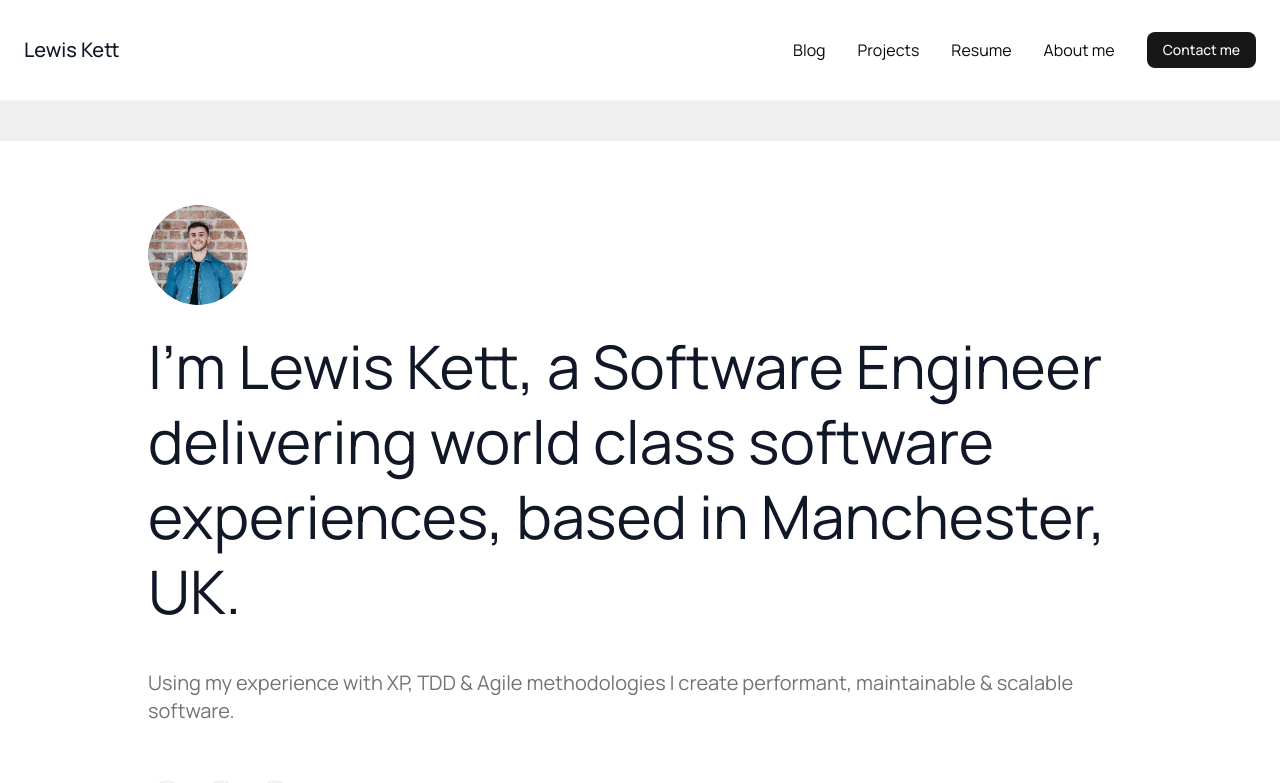
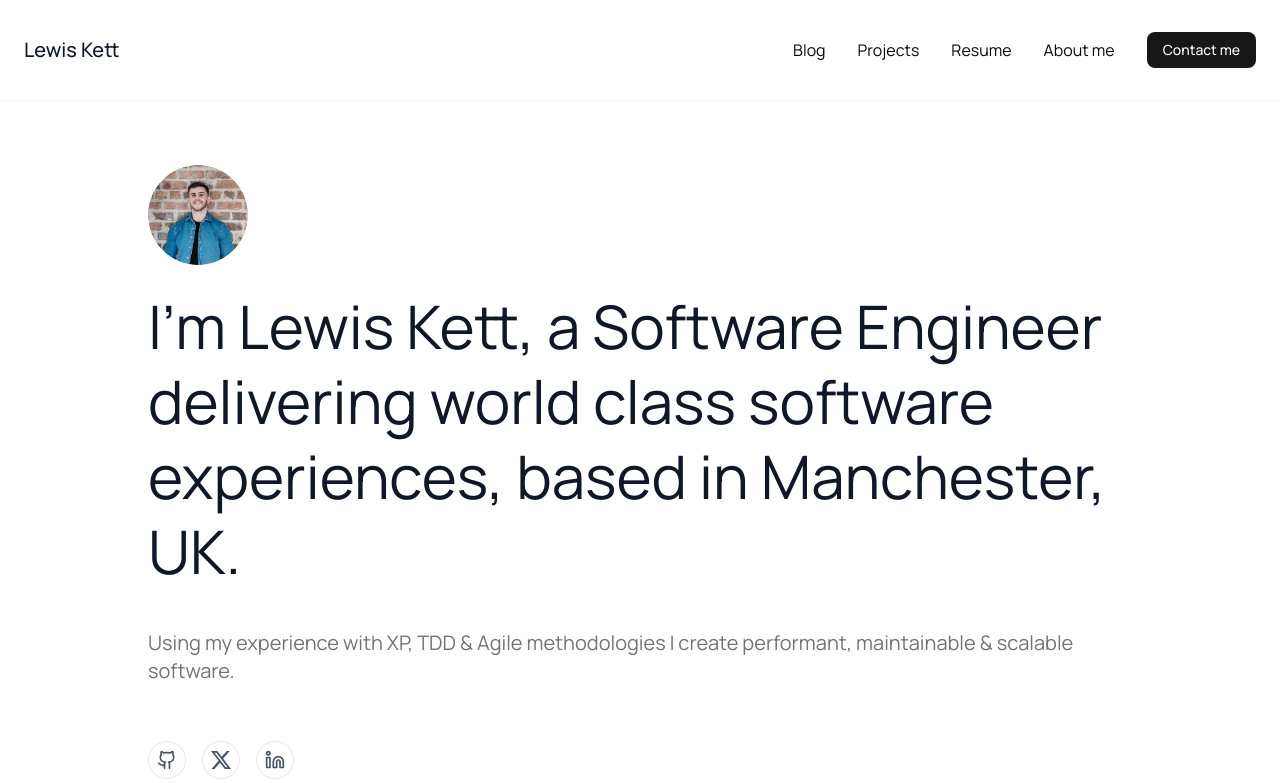
Before and after one commit to Lewis-Kett/dev-blog, a Next.js app: page / in a window 1280 px wide. Shown: the top 783 px of the page. Built offline with nearby package versions, Linux system fonts and the light colour scheme.

Commit message:
removes styling from main elem

```diff
--- a/src/app/page.tsx
+++ b/src/app/page.tsx
@@ -3,7 +3,7 @@ import { HomeCarousel } from '@/components/custom/carousel'
 
 export default function Home() {
   return (
-    <main className="container mx-auto mt-10">
+    <main>
       <Hero />
       <HomeCarousel />
     </main>
```
